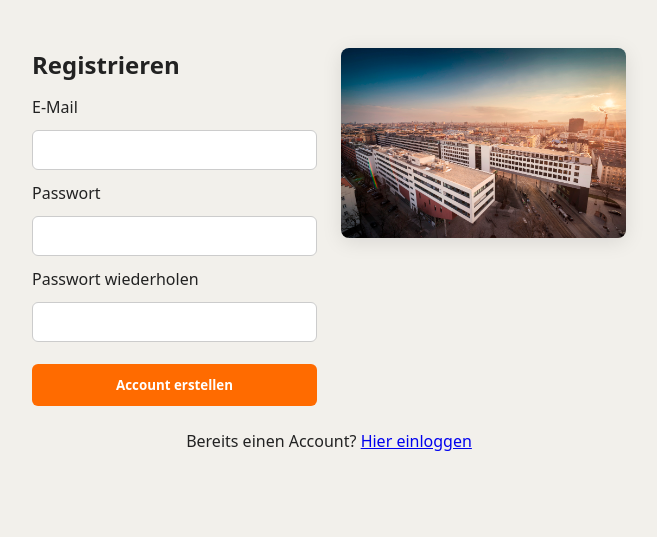
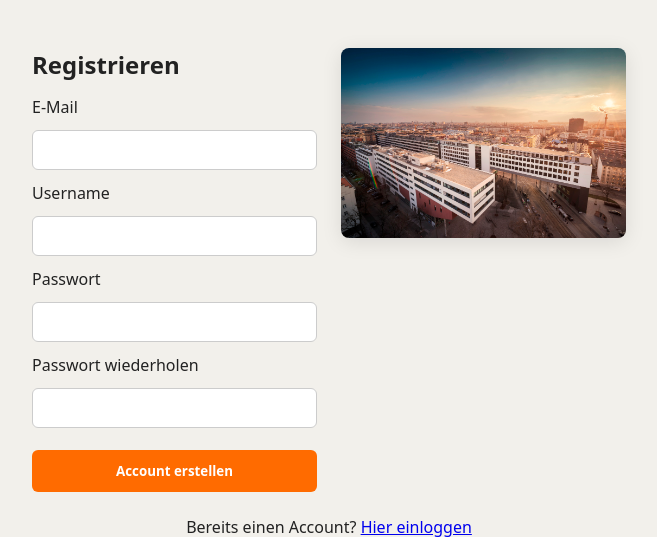
Before and after one commit to CarstenKupfer/WebProjekt, a PHP site: page /register.php in a window 1280 px wide. Shown: the part 47-584 px from the top of the page, without its empty margins (311-968 px from the left). Run offline with PHP 8.4, Linux system fonts and the light colour scheme.

Commit message:
Add username field with validation to registration and login

```diff
--- a/register.php
+++ b/register.php
@@ -20,13 +20,18 @@ require_once __DIR__ . "/util/dbUtil.php";
 if ($_SERVER['REQUEST_METHOD'] === 'POST') {
 
     $email = trim($_POST['email'] ?? '');
+    $username = trim($_POST["username"] ?? "");
     $password = $_POST['password'] ?? '';
     $password2 = $_POST['password2'] ?? '';
 
-    if($email === "" || $password === "" || $password2 === ""){
-        $error = "Bitte E-Mail und Passwort eingeben.";
+    if($email === "" || $username === "" || $password === "" || $password2 === ""){
+        $error = "Bitte alle Felder ausfüllen.";
     }elseif (!filter_var($email, FILTER_VALIDATE_EMAIL)){
-        $error = "Bitte eine gültige E-Mail-Adresse eingeben";
+        $error = "Bitte eine gültige E-Mail-Adresse eingeben.";
+    }elseif (strlen($username) < 3 || strlen($username) > 30){
+        $error = "Username muss zwischen 3 und 30 Zeichen lang sein.";
+    }elseif(!preg_match('/^[a-zA-Z0-9_]+$/', $username)){
+        $error = "Username darf nur Buchstaben, Zahlen und _ enthalten.";
     }elseif($password !== $password2){
         $error = "Passwörter stimmen nicht überein.";
     }else {
@@ -42,23 +47,35 @@ if ($_SERVER['REQUEST_METHOD'] === 'POST') {
             $stmt->bind_param("s",$email);
             $stmt->execute();
             $res = $stmt->get_result();
-            $existing = $res->fetch_assoc();
+            $emailExists = $res->fetch_assoc();
             $stmt->close();
 
-            if($existing){
+            if($emailExists){
                 $error = "Diese E-Mail ist bereits registriert.";
             }else{
-                // Neuen User anlegen
-                $passwordHash = password_hash($password, PASSWORD_DEFAULT);
-
-                $name = strstr($email, "@", true);
-
-                $stmt = $db->prepare("INSERT INTO users (name, email, password_hash, role) VALUES (?, ?, ?, 'user')");
+                // Check ob Username schon vorhanden
+                $stmt = $db->prepare("SELECT id FROM users WHERE username = ? LIMIT 1");
                 if(!$stmt){
                     throw new RuntimeException($db->error);
                 }
 
-                $stmt->bind_param("sss",$name, $email, $passwordHash);
+                $stmt->bind_param("s",$username);
+                $stmt->execute();
+                $res = $stmt->get_result();
+                $usernameExists = $res->fetch_assoc();
+                $stmt->close();
+                if($usernameExists){
+                    $error = "Dieser Username ist bereits registriert.";
+                }else{
+                // Neuen User anlegen
+                $passwordHash = password_hash($password, PASSWORD_DEFAULT);
+
+                $stmt = $db->prepare("INSERT INTO users (username, email, password_hash, role) VALUES (?, ?, ?, 'user')");
+                if(!$stmt){
+                    throw new RuntimeException($db->error);
+                }
+
+                $stmt->bind_param("sss",$username, $email, $passwordHash);
                 $stmt->execute();
                 $stmt->close();
 
@@ -70,6 +87,7 @@ if ($_SERVER['REQUEST_METHOD'] === 'POST') {
 
                 header("Location: index.php");
                 exit();
+                }
             }
         }catch (Throwable $e){
             $error = "DB-FEHLER: " . $e->getMessage();
@@ -94,7 +112,10 @@ include __DIR__ . '/includes/header.php';
         <form method="post" class="login-form">
 
             <label for="email">E-Mail</label>
-            <input type="email" id="email" name="email" required>
+            <input type="email" id="email" name="email" required value="<?= htmlspecialchars($email ?? "", ENT_QUOTES, "UTF-8") ?>">
+
+            <label for="username">Username</label>
+            <input type="text" id="username" name="username" required value="<?= htmlspecialchars($username ?? "", ENT_QUOTES, "UTF-8") ?>">
 
             <label for="password">Passwort</label>
             <input type="password" id="password" name="password" required>
```
Also changed, not shown: login.php (+9 -9 lines).
